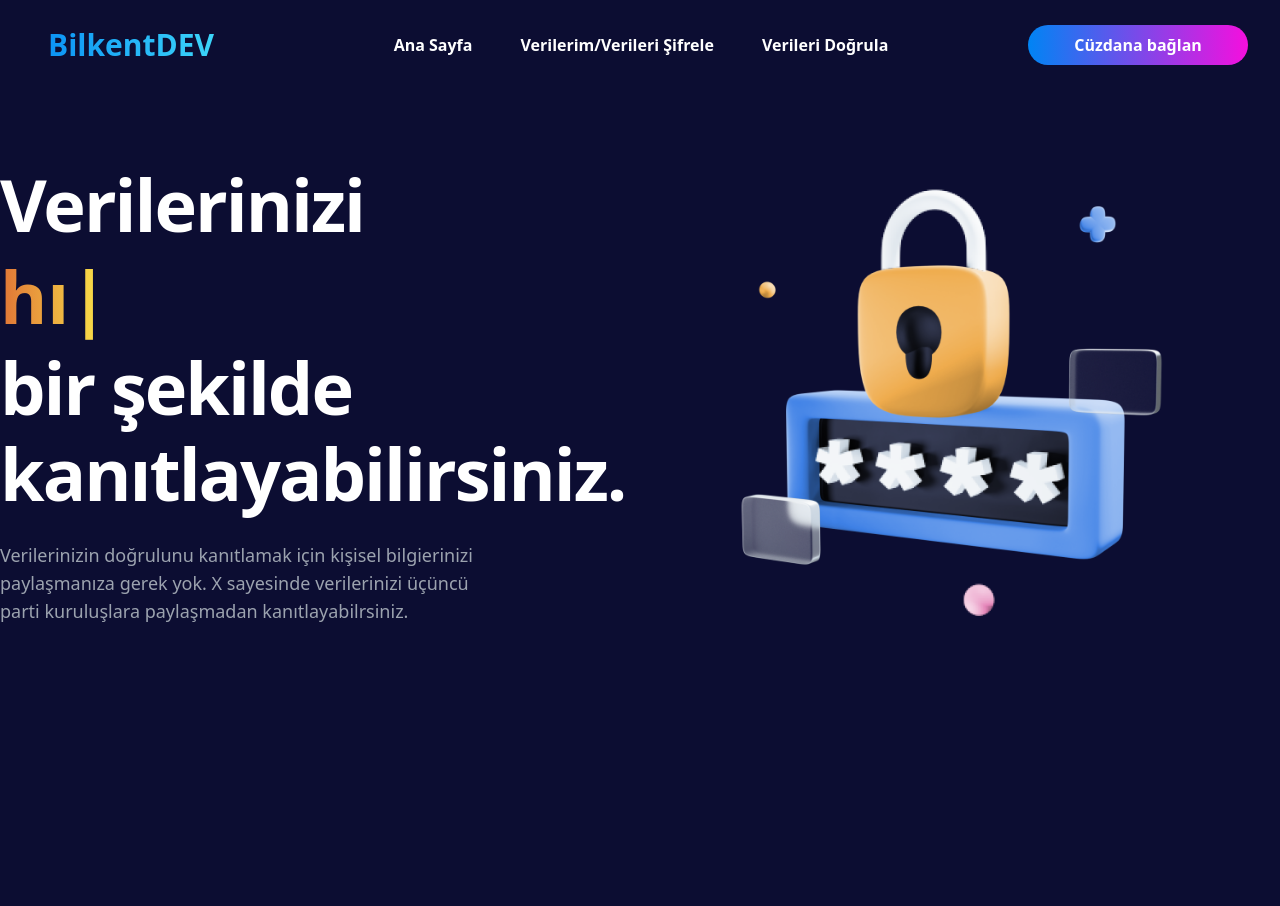
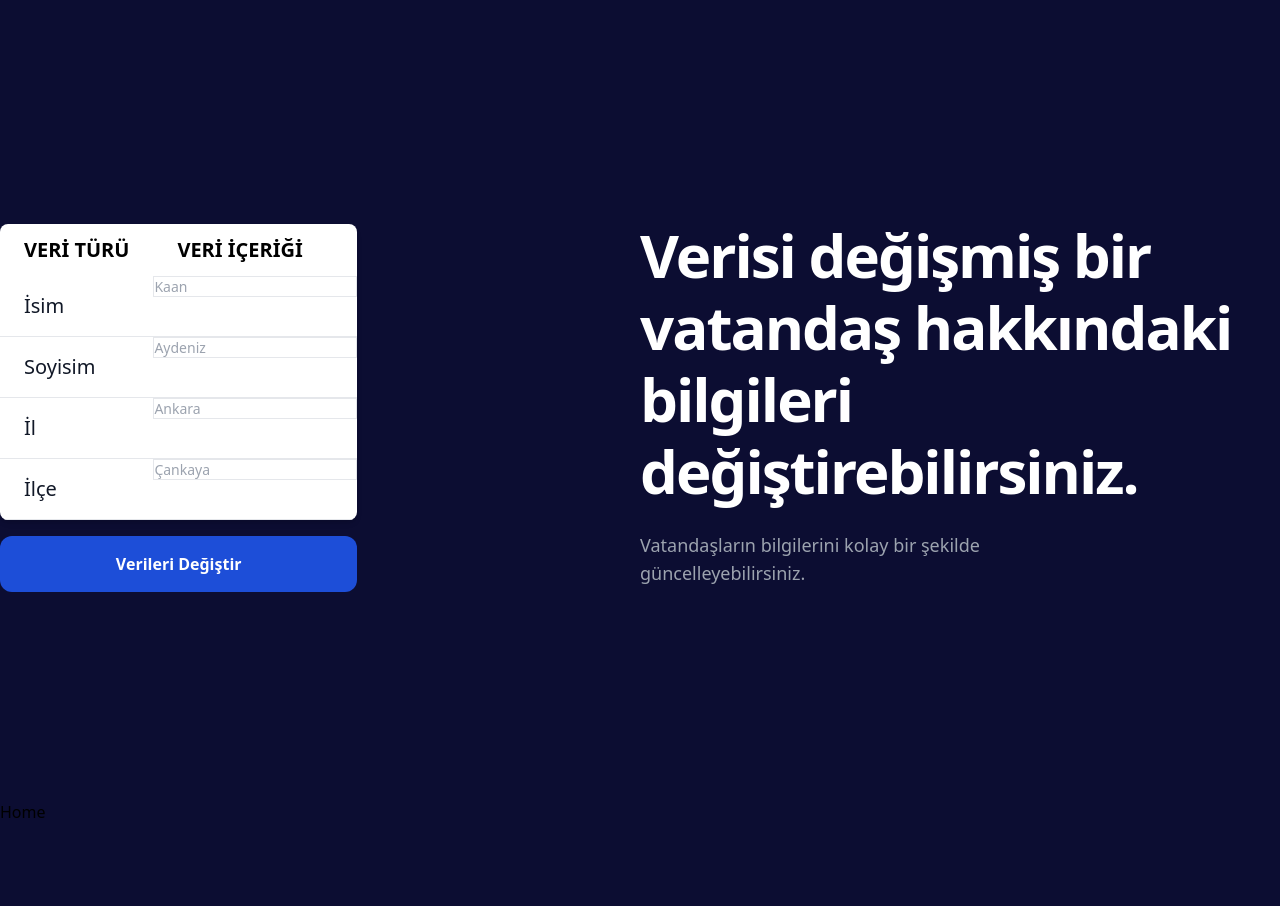
Before and after one commit to BilkentCrypto/mikro-veri, a React (Create React App) app in the folder website/: page /devlet in a window 1280 px wide. Shown: the top 906 px of the page. After the commit the page ends 824 px from the top, so only its background shows below. Built offline with nearby package versions, Linux system fonts and the light colour scheme.

Commit message:
add Government

```diff
--- a/website/package.json
+++ b/website/package.json
@@ -4,6 +4,7 @@
   "private": true,
   "dependencies": {
     "@argent/get-starknet": "^4.8.5",
+    "@material-tailwind/react": "^1.2.4",
     "@starknet-react/core": "^0.14.5",
     "@testing-library/jest-dom": "^5.16.5",
     "@testing-library/react": "^13.4.0",
@@ -13,6 +14,7 @@
     "react-icons": "^4.4.0",
     "react-qr-code": "^2.0.8",
     "react-qr-scanner": "^1.0.0-alpha.11",
+    "react-router-dom": "^6.4.3",
     "react-scripts": "5.0.1",
     "react-scroll": "^1.8.8",
     "react-typed": "^1.2.0",
--- a/website/src/App.js
+++ b/website/src/App.js
@@ -3,15 +3,39 @@ import Navbar from "./components/Navbar";
 import Header from "./components/Header";
 import Pool from "./components/Pool";
 import Footer from "./components/Footer";
+import Government from "./components/Government";
+import { BrowserRouter as Router, Route ,Link, Routes} from "react-router-dom";
+import { Input } from "@material-tailwind/react";
+
 
 function App() {
   return (
     <div>
-      <Navbar/>
-      <Header/>
-      <Pool/>
-      <Footer/>
+
+
+
+      <Router>
+        <Routes>
+          <Route exact path="/devlet" element={<Government/>} />
+          <Route exact path="" element={<><Navbar/><Header/><Pool/><Footer/></>}/>
+        </Routes>
+        <ul>
+            <li><Link to="/devlet">Home</Link></li>
+
+        </ul>
+
+
+
+
+
+      </Router>
+
+
+
+
+
     </div>
+
   );
 }
 
--- /dev/null
+++ b/website/src/components/Government.jsx
@@ -0,0 +1,81 @@
+import React from 'react'
+import Typed from 'react-typed'
+import PswImg from '../assets/password.png';
+import data from '../newData/newData.json'
+import ListElement from './ListElement';
+import {useState} from 'react'
+import { FaBullseye } from 'react-icons/fa';
+import QRCode from 'react-qr-code';
+
+
+
+
+
+
+const Government = () => {
+    const handleVerify = () => {
+        setShowModal(false);
+
+    }
+    const [showModal, setShowModal] = React.useState(false);
+
+
+    const listElements = data.map( (element) => {
+        return(<ListElement veriTuru={element.veriTuru} veriIcerigi={element.veriIcerigi} key={element.veriTuru}/>);
+    } )
+
+    return (
+        <section
+            id='pools'
+            className=' w-full h-screen flex items-center bg-primary lg:bg-cover lg:bg-center lg:bg-no-repeat py-32 lg:py-0 overflow-hidden'
+        >
+            <div className='container w-full mx-auto'>
+                <div className='flex  grid md:grid-cols-2  items-center pt-8'>
+                    <div className='flex-1  flex flex-col items-center lg:items-start'>
+                        <div className="flex flex-col">
+
+                            <div class="overflow-x-auto relative shadow-md sm:rounded-lg">
+                                <table class="w-full text-sm text-left text-gray-500 dark:text-gray-400">
+                                    <thead class="text-xl text-black uppercase bg-white  ">
+                                        <tr>
+
+                                            <th scope="col" class="py-3 px-6">
+                                                Verİ Türü
+                                            </th>
+                                            <th scope="col" class="py-3 px-6">
+                                                Verİ İÇERİĞİ
+                                            </th>
+
+                                        </tr>
+                                    </thead>
+                                    <tbody>
+                                        {listElements}
+
+
+                                    </tbody>
+                                </table>
+                            </div>
+                            <div>
+                                <button onClick={() => setShowModal(true)} className=' inline-block w-full py-4 my-4 bg-blue-700 hover:bg-blue-600 text-white font-bold rounded-xl'>Verileri Değiştir</button>
+                            </div>
+                        </div>
+                    </div>
+                    <div className='flex-1 flex flex-col items-center lg:items-start'>
+                        <p className='text-lg text-accent text-md mb-[22px]'>
+
+                        </p>
+                        <h1 className='text-4xl leading-[44px] md:text-4xl text-white md:leading-tight text-lg text-center lg:text-left lg:text-6xl lg:leading-[1.2] font-bold md:tracking-[-2px]'>
+                            Verisi değişmiş bir vatandaş hakkındaki bilgileri değiştirebilirsiniz. <br />
+                        </h1>
+
+                        <p className='pt-4 pb-8 md:pt-6 text-gray-400 md:pb-12 max-w-[480px] text-lg text-center lg:text-left'>
+                            Vatandaşların bilgilerini kolay bir şekilde güncelleyebilirsiniz.
+                        </p>
+                    </div>
+                </div>
+            </div>
+        </section>
+    )
+}
+
+export default Government
--- a/website/src/components/ListElement.jsx
+++ b/website/src/components/ListElement.jsx
@@ -1,4 +1,5 @@
 
+import { Input } from "@material-tailwind/react";
 
 export default function ListElement(props) {
 
@@ -8,19 +9,14 @@ export default function ListElement(props) {
 
         <tr class="bg-white border-b dark:bg-gray-800 dark:border-gray-700 hover:bg-gray-50 dark:hover:bg-gray-600">
 
-            <th scope="row" class="py-4 px-6 text-xl font-medium text-gray-900 whitespace-nowrap dark:text-white">
-                {veriTuru}
-            </th>
-            <td class="py-4 text-xl px-6">
-                {veriIcerigi}
+            <td  class="py-4 px-6 text-xl bg-transparent font-medium text-gray-900 whitespace-nowrap dark:text-white">
+               {veriTuru}
             </td>
-            <td class="py-4 px-6 text-right">
 
-                        <input id="checkbox-all" type="checkbox" class="w-4 h-4 text-blue-600 bg-gray-100 rounded border-gray-300 focus:ring-blue-500 dark:focus:ring-blue-600 dark:ring-offset-gray-800 focus:ring-2 dark:bg-gray-700 dark:border-gray-600"/>
-                        <label for="checkbox-all" class="sr-only">checkbox</label>
+            <Input placeholder= {veriIcerigi}  scope="row" class="py-4 bg-transparent font-medium text-xl px-6">
 
+            </Input>
 
-            </td>
         </tr>
     )
 }
```
Also changed, not shown: website/src/index.js (+4 -4 lines), 2 other files (tests, documents, lock files or other folders).
